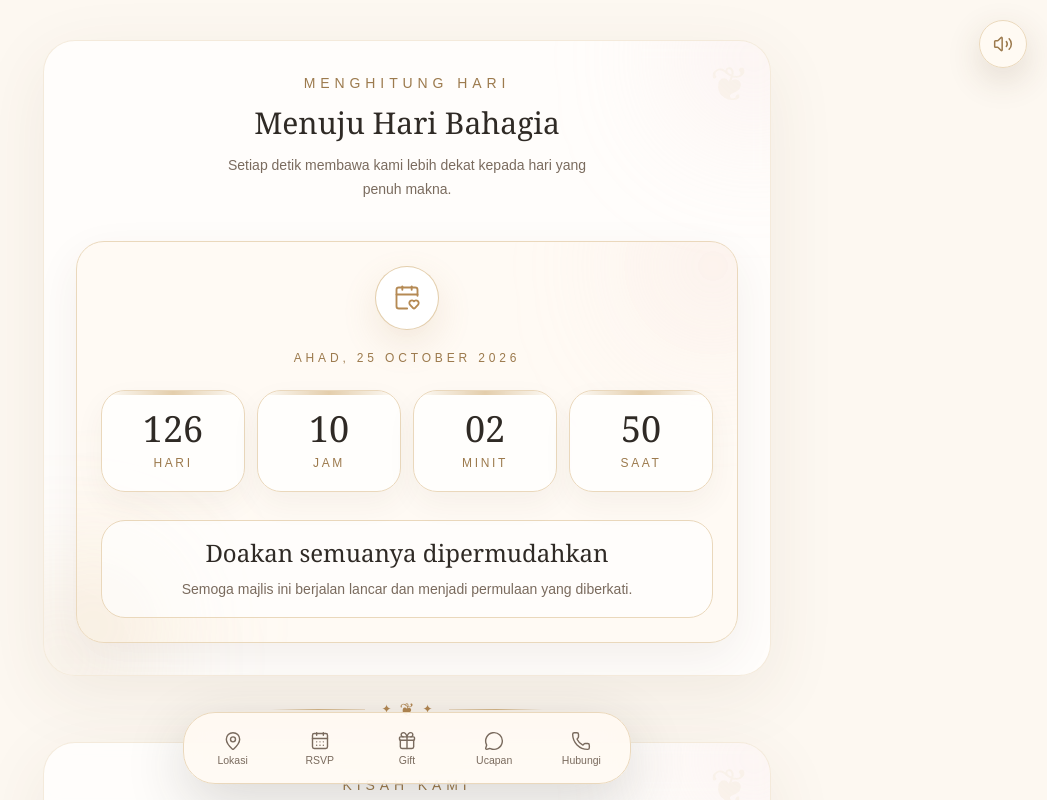
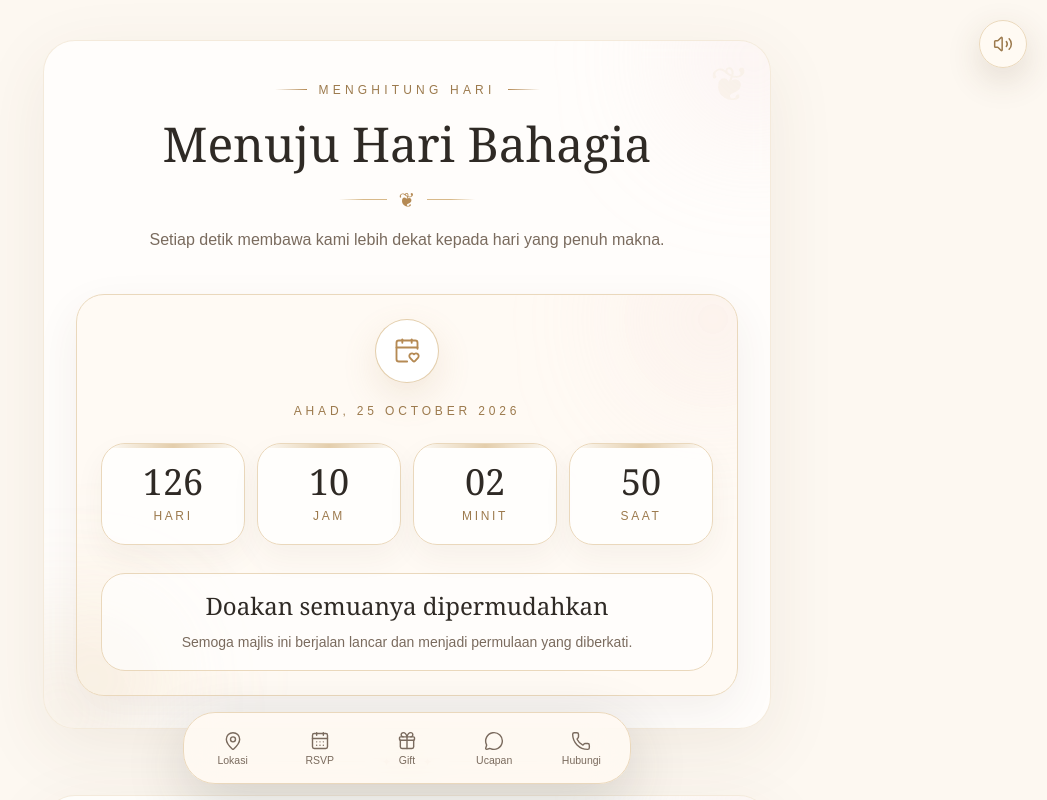
Before and after one commit to rhanifrizal/digital-wedding-invitation, a Next.js app: page / in a window 1280 px wide. Both pictures are taken after a click on the button "BUKA JEMPUTAN". Shown: the part 800-1600 px from the top of the page, without its empty margins (233-1280 px from the left). Built offline with nearby package versions, Linux system fonts and the light colour scheme; no server answers.

Commit message:
Polish section titles

```diff
--- a/src/components/shared/SectionTitle.tsx
+++ b/src/components/shared/SectionTitle.tsx
@@ -1,25 +1,51 @@
+"use client";
+
+import { motion } from "motion/react";
+
 type SectionTitleProps = {
-  eyebrow?: string;
+  eyebrow: string;
   title: string;
   description?: string;
 };
 
 export function SectionTitle({ eyebrow, title, description }: SectionTitleProps) {
   return (
-    <div className="text-center">
-      {eyebrow ? (
-        <p className="text-sm uppercase tracking-[0.35em] text-[#9c7a4d]">
+    <motion.div
+      initial={{ opacity: 0, y: 18 }}
+      whileInView={{ opacity: 1, y: 0 }}
+      viewport={{ once: true, amount: 0.35 }}
+      transition={{ duration: 0.45, ease: "easeOut" }}
+      className="mx-auto max-w-2xl text-center"
+    >
+      <div className="inline-flex items-center gap-3">
+        <span className="h-px w-8 bg-gradient-to-r from-transparent to-[#b58a54]" />
+
+        <p className="text-xs uppercase tracking-[0.35em] text-[#9c7a4d]">
           {eyebrow}
         </p>
-      ) : null}
 
-      <h2 className="mt-3 font-serif text-3xl text-[#2f2a25]">{title}</h2>
+        <span className="h-px w-8 bg-gradient-to-l from-transparent to-[#b58a54]" />
+      </div>
+
+      <h2 className="mt-4 font-serif text-3xl leading-tight text-[#2f2a25] sm:text-5xl">
+        {title}
+      </h2>
+
+      <div className="mt-4 flex items-center justify-center gap-3">
+        <span className="h-px w-12 bg-gradient-to-r from-transparent via-[#d8b989] to-[#d8b989]" />
+
+        <span className="font-serif text-xl leading-none text-[#b58a54]">
+          ❦
+        </span>
+
+        <span className="h-px w-12 bg-gradient-to-l from-transparent via-[#d8b989] to-[#d8b989]" />
+      </div>
 
       {description ? (
-        <p className="mx-auto mt-3 max-w-sm text-sm leading-6 text-[#7a6b5e]">
+        <p className="mx-auto mt-4 max-w-xl text-sm leading-7 text-[#7a6b5e] sm:text-base">
           {description}
         </p>
       ) : null}
-    </div>
+    </motion.div>
   );
 }
```
